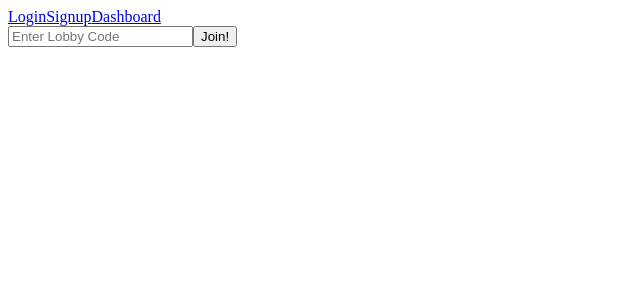
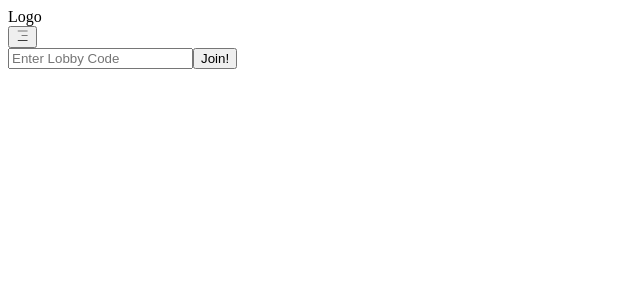
Before and after one commit to wileland/Quizard, a React (Vite) app in the folder client/: page / in a window 1280 px wide. Shown: the top 300 px of the page, without its empty margins (0-640 px from the left). Built offline with nearby package versions, Linux system fonts and the light colour scheme; no server answers.

Commit message:
Finalize header component && socket.io code join
Finalize the header component cleaned up code, modularized code and console.log.

```diff
--- a/client/src/App.jsx
+++ b/client/src/App.jsx
@@ -1,20 +1,12 @@
 import React from "react";
 import { Outlet, Link } from "react-router-dom";
-import Home from "./pages/Home";
-import Login from "./pages/Login";
-import Dashboard from "./pages/Dashboard";
-import Signup from "./pages/Signup";
 import { ApolloClient, InMemoryCache, ApolloProvider } from "@apollo/client";
+import Header from "./components/Header";
 
 function App() {
   return (
     <div>
-      <nav>
-        {/* Links for nav */}
-        <Link to="/login">Login</Link>
-        <Link to="/signup">Signup</Link>
-        <Link to="/dashboard">Dashboard</Link>
-      </nav>
+      <Header />
       <main>
         <Outlet />
       </main>
--- a/client/src/components/Header.jsx
+++ b/client/src/components/Header.jsx
@@ -1,20 +1,55 @@
-import { Link } from "react-scroll";
+import { Link } from "react-router-dom";
+import React, { useState } from "react";
+import { FaTimes } from "react-icons/fa";
+import { CiMenuFries } from "react-icons/ci";
 
 const Header = () => {
+  const [click, setClick] = useState(false);
 
-  const content =
+  const btnClick = () => {
+    setClick(!click);
+  };
+
+  const content = (
     <>
       <div>
         <ul>
+          <li>
+            <Link spy="true" smooth="true" to="/login">
+              Login
+            </Link>
+          </li>
 
+          <li>
+            <Link spy="true" smooth="true" to="/signup">
+              Signup
+            </Link>
+          </li>
+
+          <li>
+            <Link spy="true" smooth="true" to="/dashboard">
+              Dashboard
+            </Link>
+          </li>
         </ul>
       </div>
     </>
+  );
 
   return (
+    <nav>
+      <div>
+        {/* logo of a wizard below*/}
 
+        <span>Logo</span>
+        <div>{click && content}</div>
+
+        <button onClick={btnClick}>
+          {click ? <FaTimes /> : <CiMenuFries />}
+        </button>
+      </div>
+    </nav>
   );
 };
 
-
 export default Header;
```
Also changed, not shown: 1 other file (tests, documents, lock files or other folders). Lines whose indentation alone changed are shown as unchanged.
